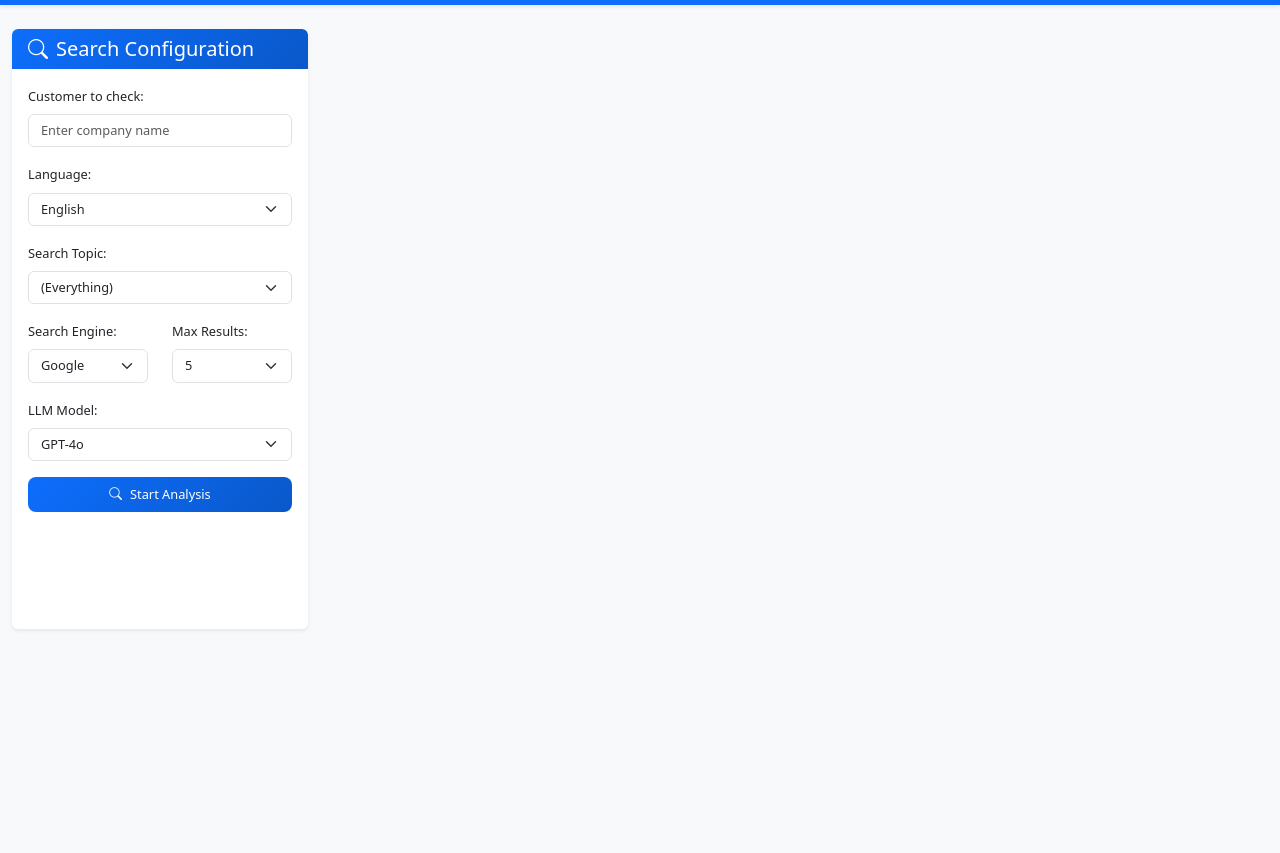
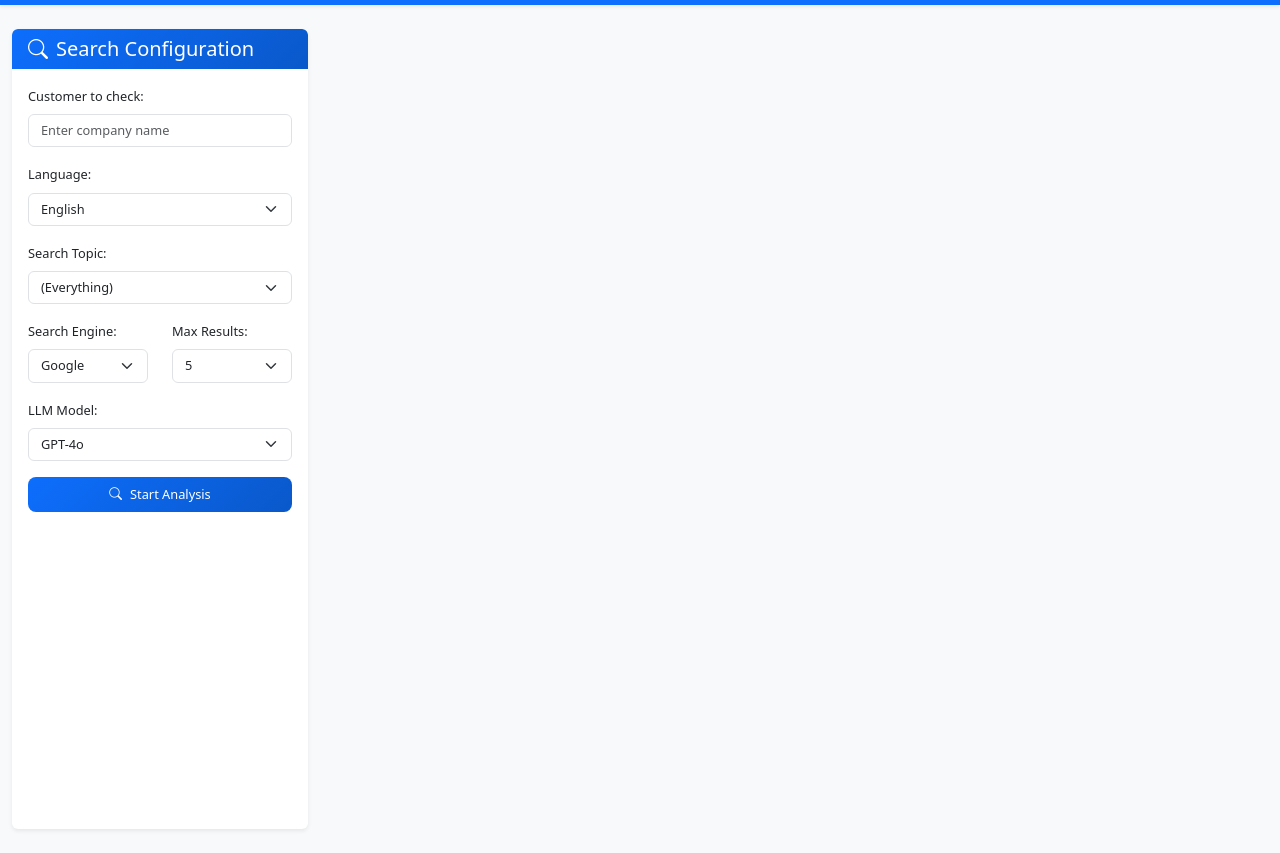
Before and after one commit to ryanma9629/news_scr, a plain HTML site: page static/index.html in a window 1280 px wide. Shown: the part 51-904 px from the top of the page. Before the commit the page ends 800 px from the top, so only its background shows below. Drawn offline with nearby package versions, Linux system fonts and the light colour scheme.

Commit message:
refactor: adjust search sidebar height to utilize full viewport height

```diff
--- a/static/css/news_scr.css
+++ b/static/css/news_scr.css
@@ -76,7 +76,8 @@ body {
 }
 
 .search-sidebar {
-    height: calc(100vh - 200px);
+    height: 100vh;
+    min-height: 100vh;
     overflow-y: auto;
 }
 
```
